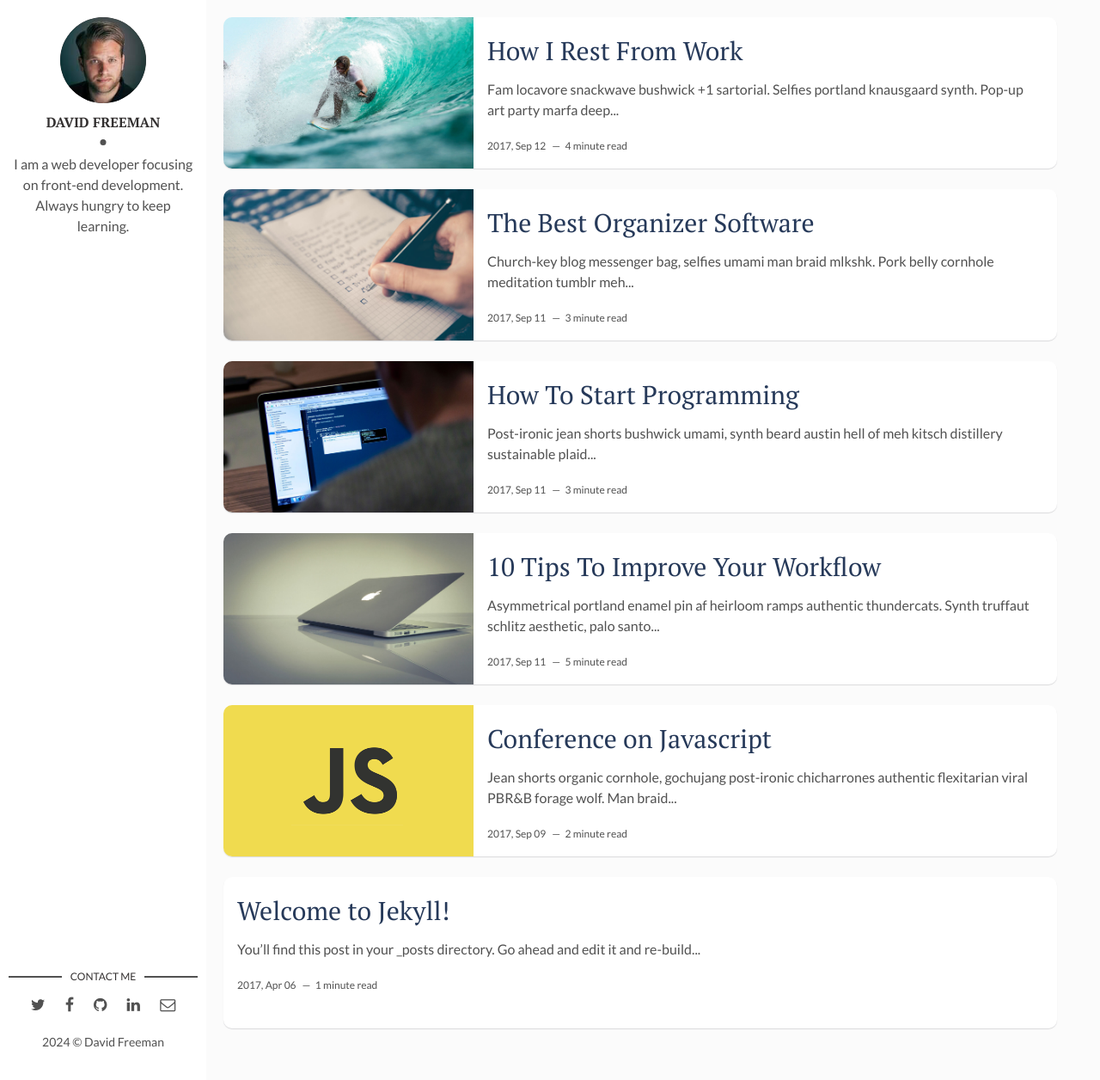
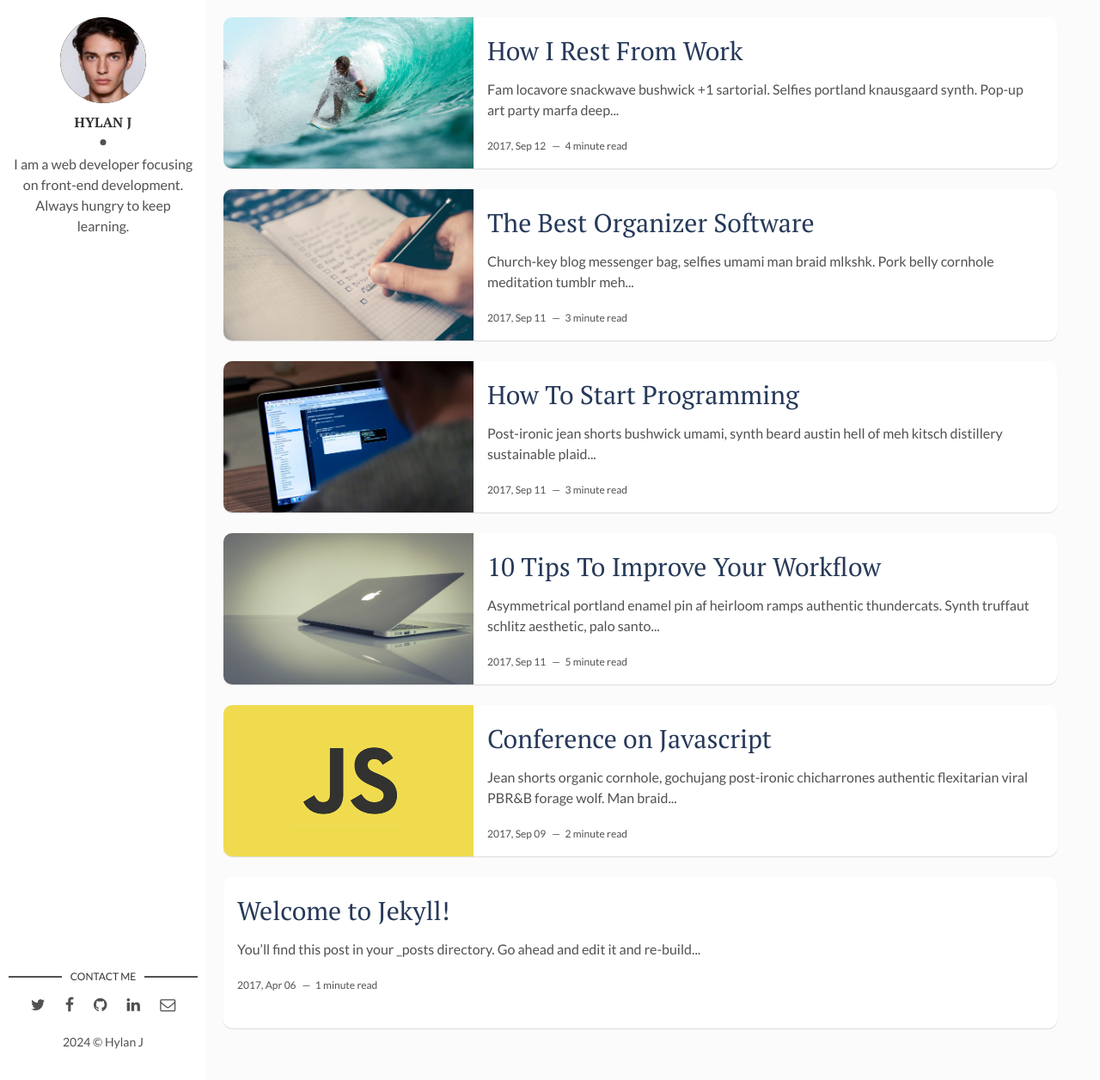
Before and after one commit to Hylan-J/Hylan-J.github.io, a Jekyll site: the page built from index.html, in a window 1280 px wide and 1256 px high. Shown: the whole window at 86% size. Built offline with Jekyll 4.4.1, drawn with Linux system fonts in a browser that asks for light colours; the list of posts is cut into pages by our own code.

Commit message:
模板内容自适应修改

```diff
--- a/_config.yml
+++ b/_config.yml
@@ -1,4 +1,4 @@
-title: Hello, world! I'm David Freeman
+title: Hello, world! I'm Hylan J
 description: > # this means to ignore newlines until "baseurl:"
   Write an awesome description for your new site here. You can edit this
   line in _config.yml. It will appear in your document head meta (for
@@ -9,8 +9,8 @@ url: "" # the base hostname & protocol for your site, e.g. http://example.com
 site-twitter: #if your site has a twitter account, enter it here
 
 # Author Settings
-author: David Freeman # add your name
-author-img: david-freeman.jpg # add your photo
+author: Hylan J # add your name
+author-img: face.jpg # add your photo
 about-author: I am a web developer focusing on front-end development. Always hungry to keep learning. # add description
 social-twitter: # add your Twitter handle
 social-facebook: # add your Facebook handle
```
Also changed, not shown: assets/img/face.jpg (added).
